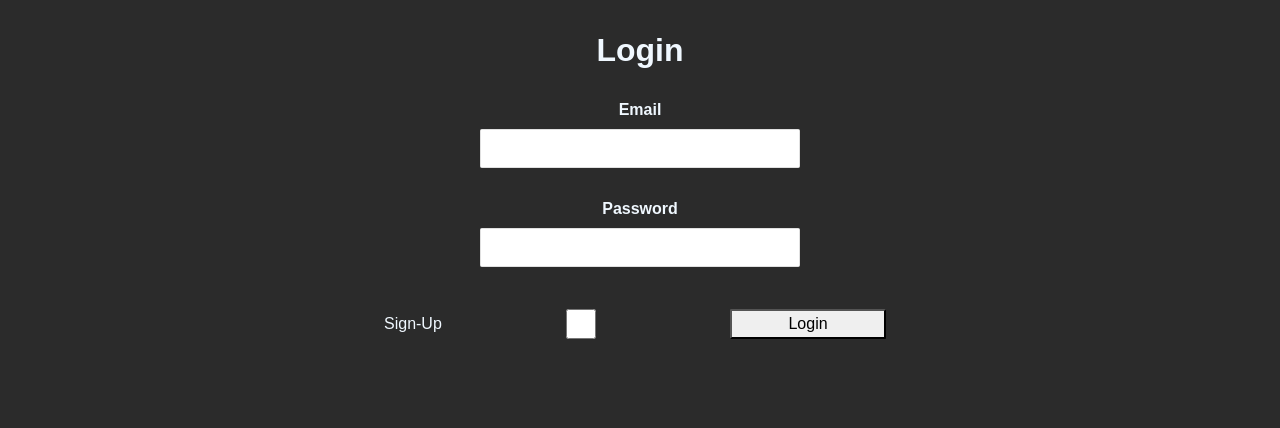
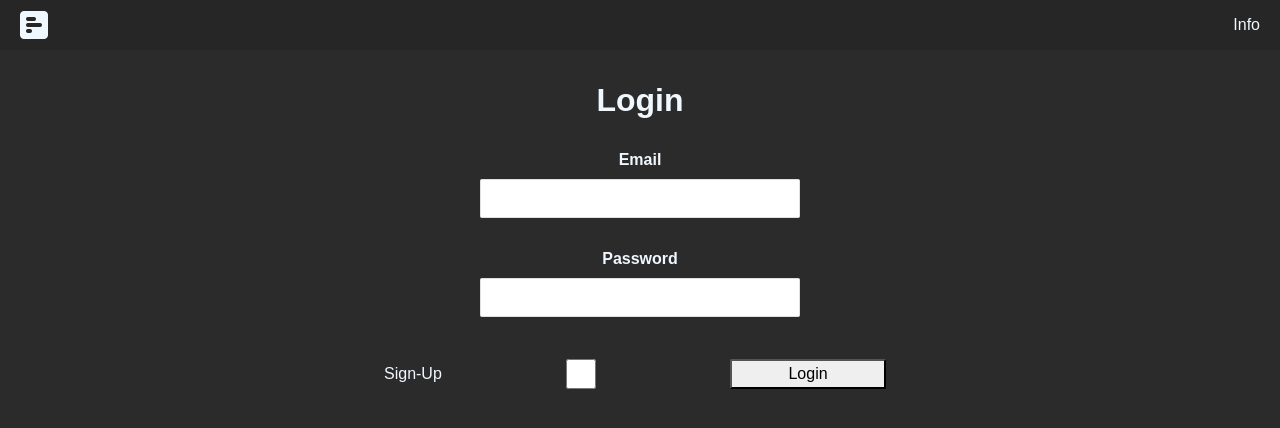
Before and after one commit to Jordan-Rowland/hour-tracker, a React (Create React App) app in the folder client/: page / in a window 1280 px wide. Shown: the top 428 px of the page. Built offline with nearby package versions, Linux system fonts and the light colour scheme; the HTML template or start-up script is replaced by a standard one.

Commit message:
makes and styles header with icon

```diff
--- a/client/src/App.jsx
+++ b/client/src/App.jsx
@@ -1,6 +1,7 @@
 import React, { useEffect, useState } from "react";
 import Main from "./components/Main.jsx";
 import Login from "./components/Login.jsx";
+import Header from "./components/Header.jsx";
 import useStorage from "./hooks/useStorage"
 import { postFetchRequest } from "./helpers";
 
@@ -41,6 +42,7 @@ function App() {
 
   return(
     <>
+    <Header loggedIn={tokenAcquired} />
       {
         tokenAcquired ?
         <>
--- /dev/null
+++ b/client/src/components/Header.jsx
@@ -0,0 +1,27 @@
+import React from "react";
+import "../styles/Header.css";
+import { PromiseProvider } from "mongoose";
+
+
+function Header(props) {
+  return(
+    <div className="header">
+      <i class="fas fa-poll-h"></i>
+      {/* Icon
+
+        Links: About / Info - Logout(if logged in)
+      */}
+      <div className="links">
+        <ul>
+          <li>Info</li>
+          {
+            props.loggedIn &&
+            <li>Logout</li>
+          }
+        </ul>
+      </div>
+    </div>
+  );
+}
+
+export default Header;
--- /dev/null
+++ b/client/src/styles/Header.css
@@ -0,0 +1,26 @@
+.header {
+  height: 50px;
+  width: 100%;
+  display: flex;
+  background: hsl(0, 0%, 15%);
+  align-items: center;
+  justify-content: space-between;
+  padding: 20px;
+  color: aliceblue;
+}
+
+.fa-poll-h {
+  font-size: 32px;
+}
+
+.links {
+  /* width: 50px; */
+  justify-content: space-between;
+  display: flex;
+}
+
+.links li {
+  margin-left: 35px;
+  display: inline;
+  list-style: none;
+}
--- /dev/null
+++ b/client/src/styles/InfoModal.css
@@ -0,0 +1,3 @@
+.info-modal {
+
+}
```
Also changed, not shown: client/src/components/InfoModal.jsx (added, +15 -0 lines).
